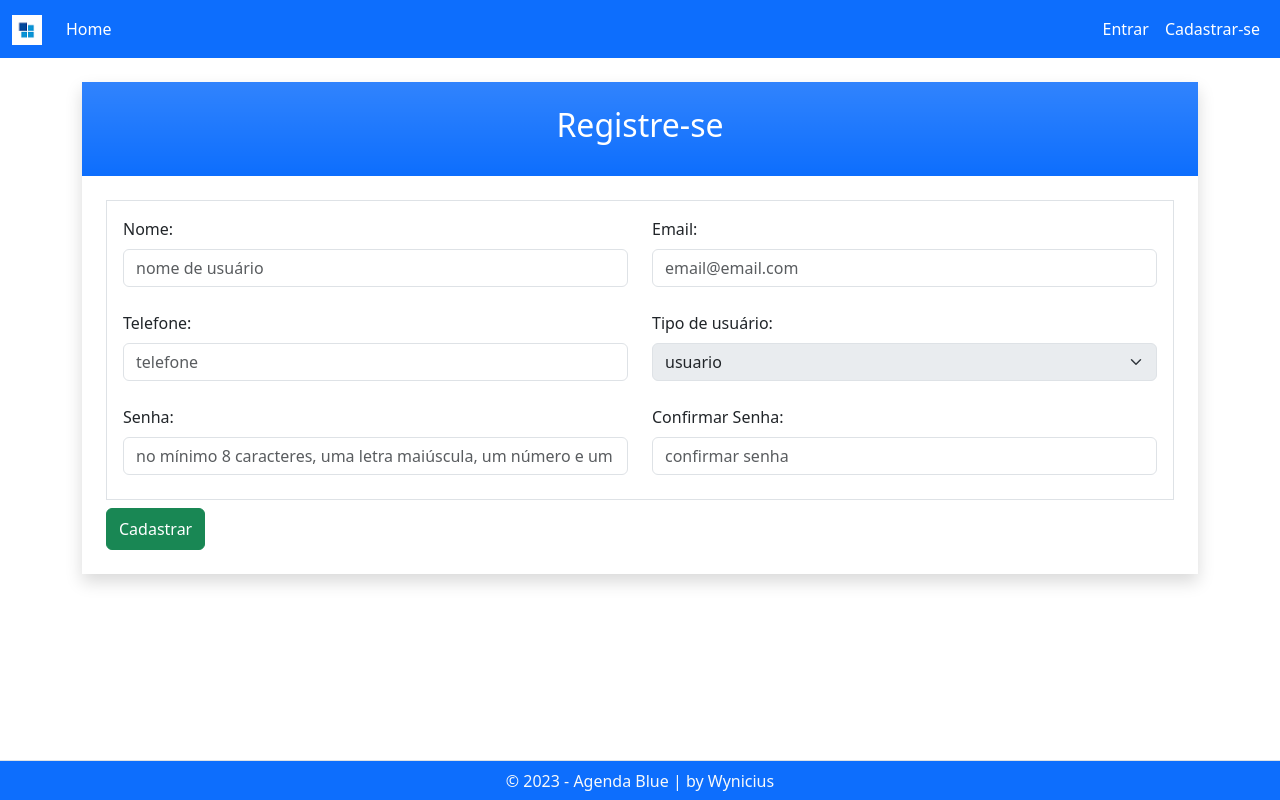
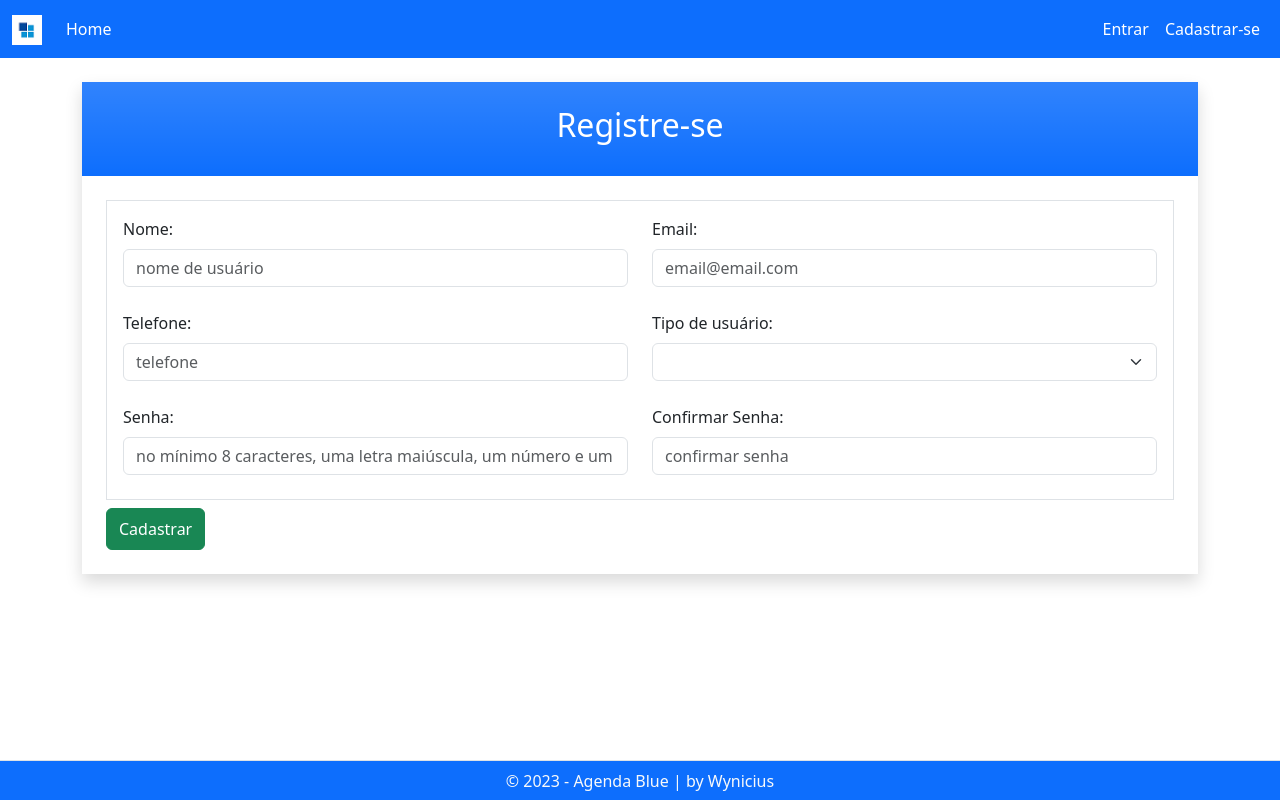
Before and after one commit to wynicius/Teste-Pratico-Front-end-Vuejs, a Vue app: page /cadastro in a window 1280 px wide. Built offline with nearby package versions, Linux system fonts and the light colour scheme.

Commit message:
Update AppCadastro.vue

```diff
--- a/src/components/AppCadastro.vue
+++ b/src/components/AppCadastro.vue
@@ -55,12 +55,13 @@
                                 </select>
                             </div>
                             <div v-else class="form-group col-lg-6 mb-3">
-                                <div v-if="!isAuthenticated && role === 'usuario'">
+                                <div v-if="!isAuthenticated">
                                     <label>Tipo de usuário:</label>
-                                    <input v-model="role" class="form-select my-2" disabled />
+                                    <select v-model="role" class="form-select my-2">
+                                        <option value="usuario">Usuário</option>
+                                    </select>
                                 </div>
                             </div>
-
                             <div class="form-group col-lg-6 mb-3">
                                 <label>Senha: </label>
                                 <input
@@ -119,7 +120,7 @@ export default {
             senha: "",
             confirmarSenha: "",
             telefone: "",
-            role: 'usuario'
+            role: localStorage.getItem('role')
         };
     },
     computed: {
```
